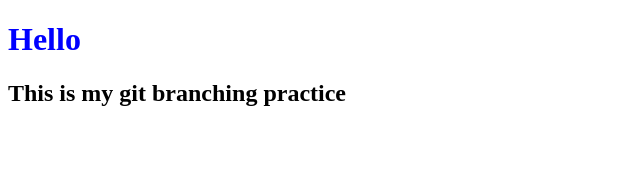
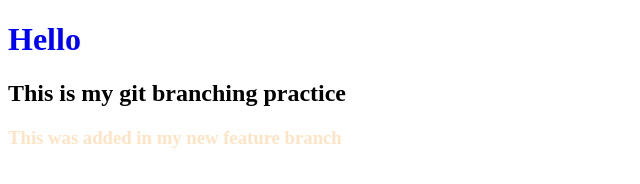
Before and after one commit to jjgray90/branching, a plain HTML site: page index.html in a window 1280 px wide. Shown: the whole page, without its empty margins (0-640 px from the left). Drawn offline with Linux system fonts and the light colour scheme.

Commit message:
added h3

```diff
--- a/index.html
+++ b/index.html
@@ -12,6 +12,7 @@
 <body>
     <h1>Hello</h1>
     <h2>This is my git branching practice</h2>
+    <h3>This was added in my new feature branch</h3>
 </body>
 
 </html>
--- a/style.css
+++ b/style.css
@@ -1,3 +1,7 @@
 h1 {
   color: blue;
 }
+
+h3 {
+  color: bisque;
+}
```
